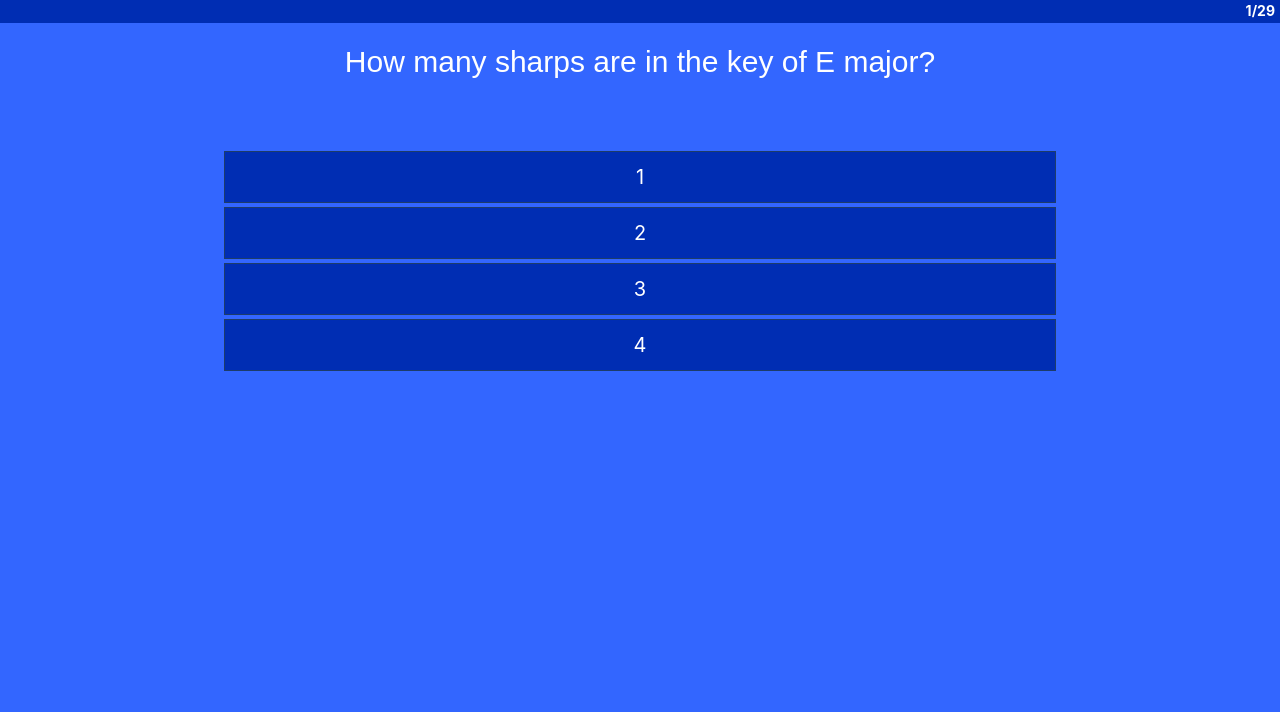
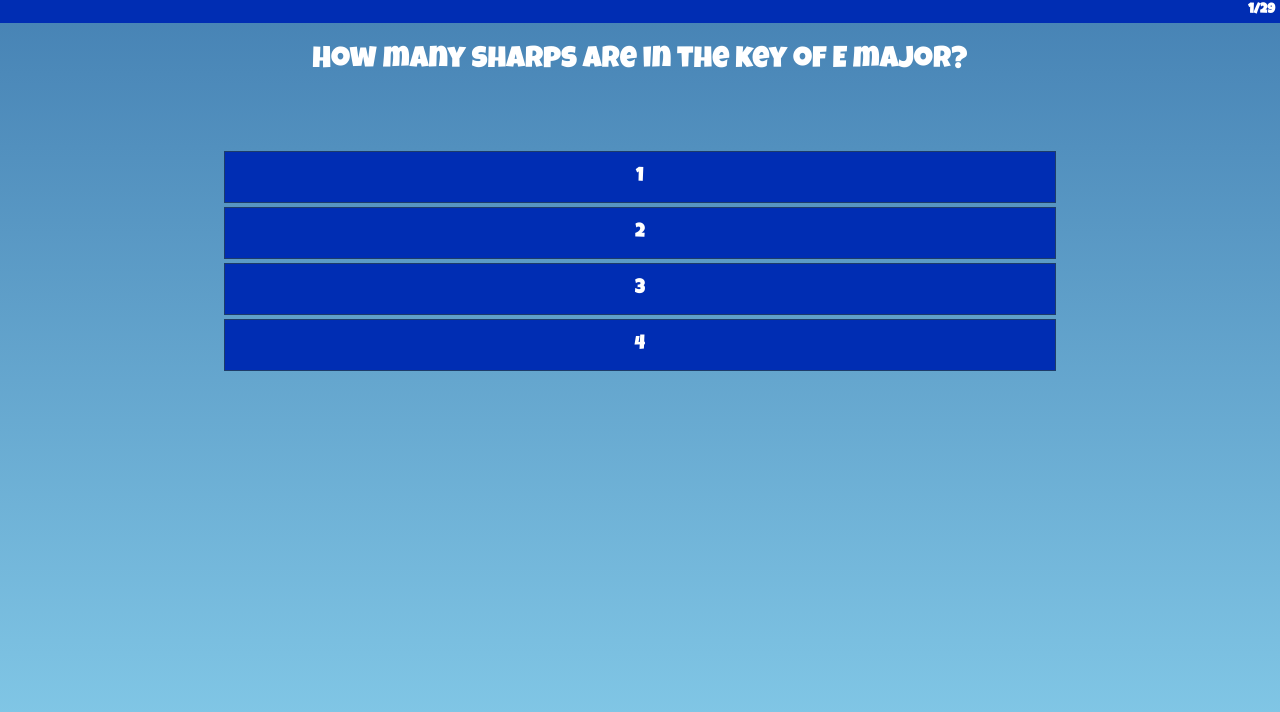
Before and after one commit to alexkaufman06/trivia-app, a plain HTML site: page index.html in a window 1280 px wide. Drawn offline with nearby package versions, Linux system fonts and the light colour scheme.

Commit message:
Add font and update background

```diff
--- a/style.css
+++ b/style.css
@@ -1,8 +1,30 @@
+@import url("https://fonts.googleapis.com/css?family=Luckiest+Guy");
+
 body {
 	color: #fff;
-	background-color: #3366ff;
-	text-align: center;
+  position: absolute;
+  top: 0;
+  left: 0;
+  right: 0;
+  bottom: 0;
+  width: 100%;
+  height: 100%;
+  background-color: skyblue;
+  background-image: -webkit-linear-gradient(90deg, skyblue 0%, steelblue 100%);
+  background-attachment: fixed;
+  background-size: 100% 100%;
+  overflow: hidden;
+  font-family: "Luckiest Guy", cursive;
+  -webkit-font-smoothing: antialiased;
+  text-align: center;
 }
+
+p {
+	font-family: "Luckiest Guy", cursive !important;
+  -webkit-font-smoothing: antialiased;
+}
+
+
 
 .grid {
 	width: 80%;
```
